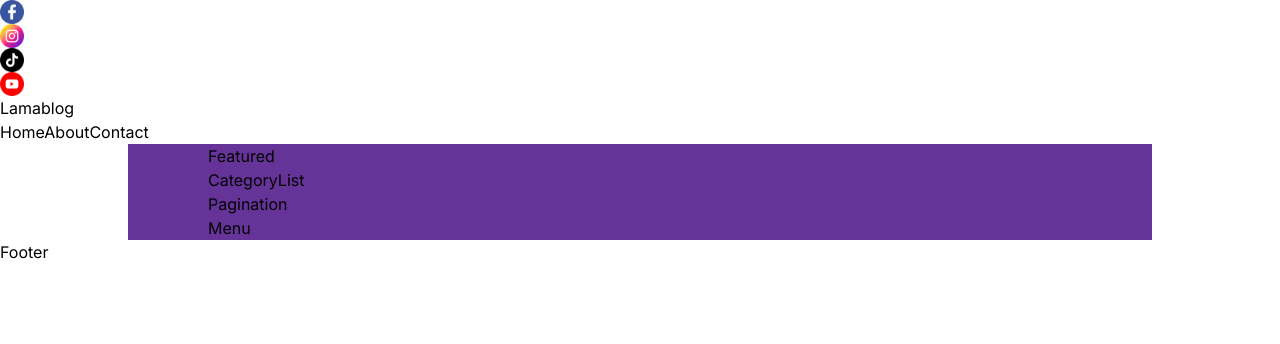
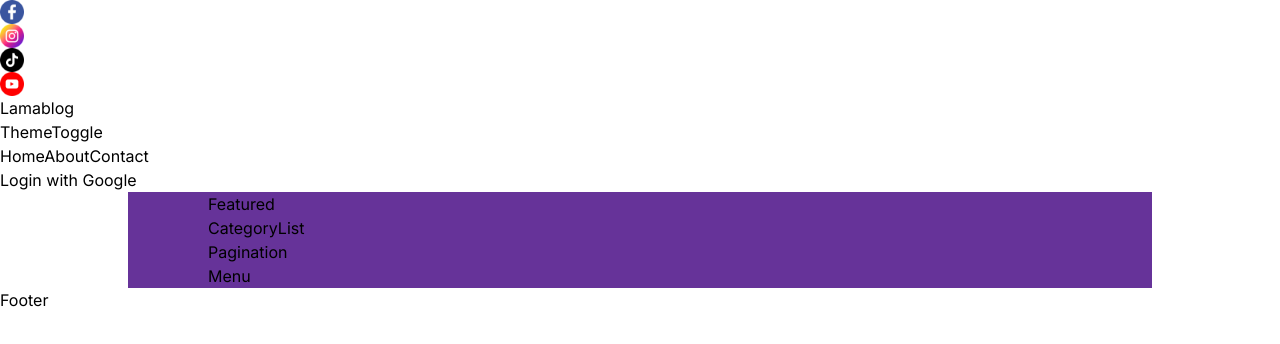
Before and after one commit to LuisArielRetanaHernadez/blog_mabi, a Next.js app: page / in a window 1280 px wide. Shown: the top 344 px of the page. Built offline with nearby package versions, Linux system fonts and the light colour scheme.

Commit message:
agregando/importando los componentes ThemeToggle y el AuthLink

```diff
--- a/components/navbar/NavBar.tsx
+++ b/components/navbar/NavBar.tsx
@@ -8,6 +8,8 @@ import facebook from "../../assets/socials/facebook.png"
 import instagram from "../../assets/socials/instagram.png"
 import tiktok from "../../assets/socials/tiktok.png"
 import youtube from "../../assets/socials/youtube.png"
+import AuthLink from "../authLink/AuthLink"
+import ThemeToggle from "../themeToggle/ThemeToggle"
 
 const NavBar = () => {
   return (
@@ -20,9 +22,11 @@ const NavBar = () => {
       </div>
       <div className={style.logo}>Lamablog</div>
       <div className={style.links}>
+        <ThemeToggle />
         <Link href="/">Home</Link>
         <Link href="/">About</Link>
         <Link href="/">Contact</Link>
+        <AuthLink />
       </div>
     </div>
   )
```
